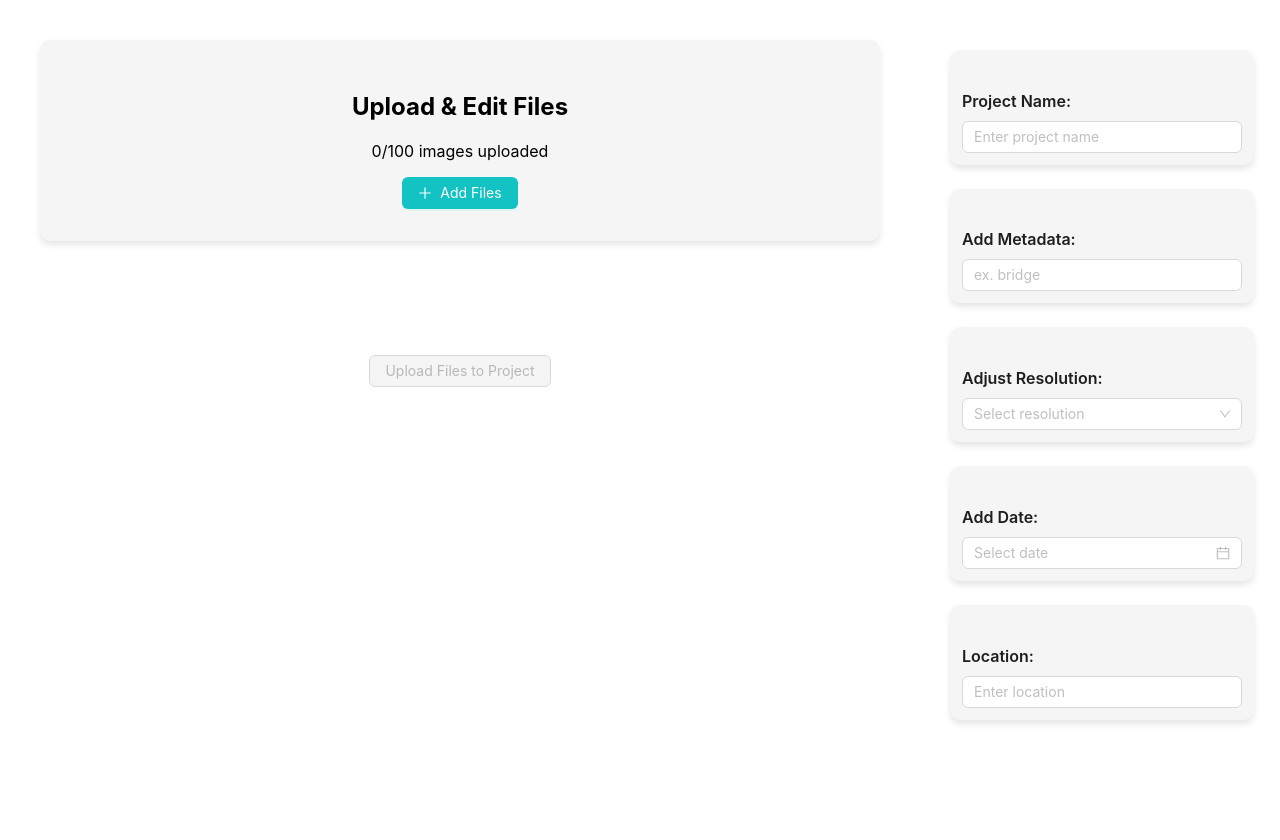
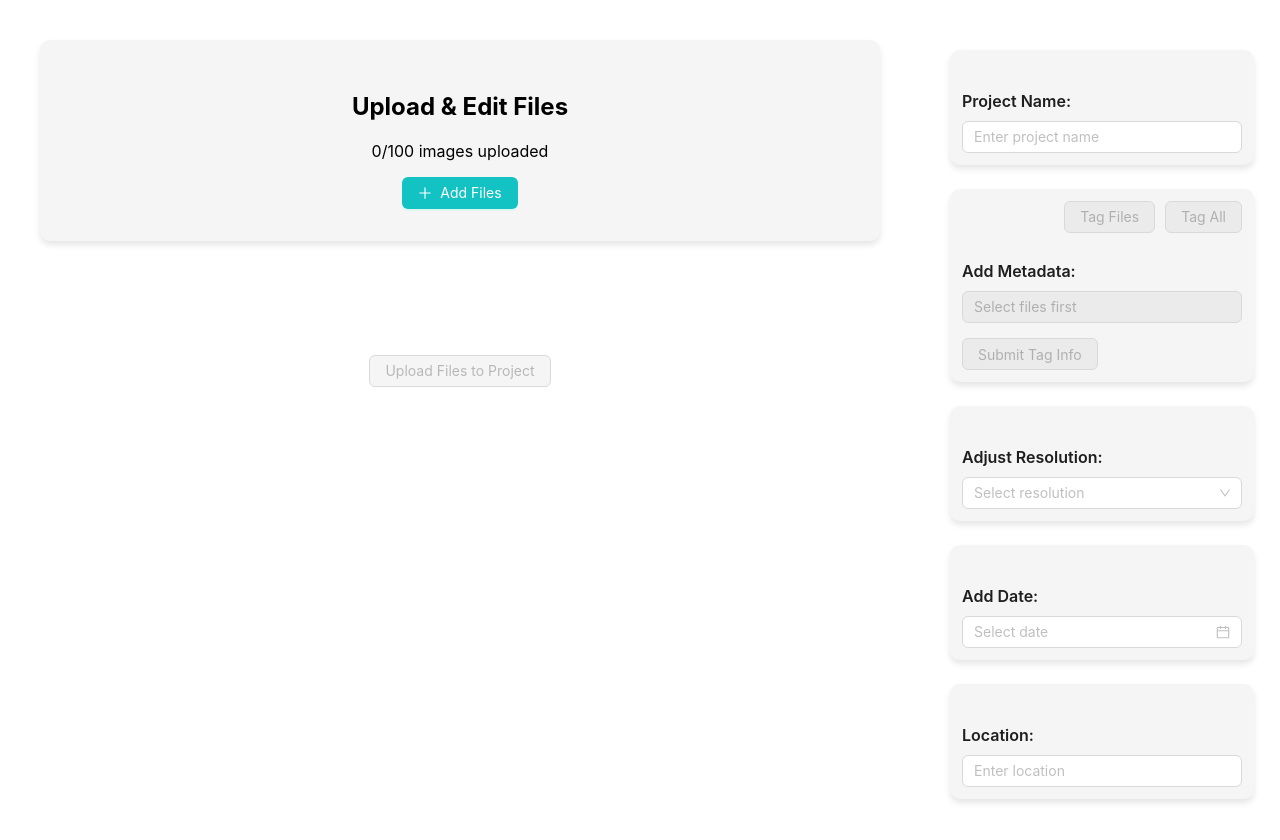
Before and after one commit to Sneaky-Breeky/Team-6-AE, a React (Create React App) app in the folder src/frontend/: page /#/user/uploadFiles in a window 1280 px wide. Built offline with nearby package versions, Linux system fonts and the light colour scheme.

Commit message:
add togging to file tag selection

```diff
--- a/src/frontend/src/pages/user/UserUpload.js
+++ b/src/frontend/src/pages/user/UserUpload.js
@@ -22,6 +22,9 @@ export default function UserUpload() {
     const [rotation, setRotation] = useState(0);
     const [editing, setEditing] = useState(false);
     const MAX_FILES = 100;
+    const [taggingMode, setTaggingMode] = useState(false);
+    const [selectedFiles, setSelectedFiles] = useState(new Set());
+
 
     const [projectName, setProjectName] = useState(null);
     const [metadataTagsInput, setMetadataTagsInput] = useState();
@@ -132,6 +135,43 @@ export default function UserUpload() {
         });
     };
 
+    const handleToggleTagging = () => {
+        setTaggingMode((prev) => !prev);
+        setSelectedFiles(new Set());
+    };
+
+
+
+    const toggleFileSelection = (fileObj) => {
+
+        const fileName = fileObj.file.name;
+        const updatedSelection = new Set(selectedFiles);
+
+        if (updatedSelection.has(fileName)) {
+            updatedSelection.delete(fileName);
+        } else {
+            updatedSelection.add(fileName);
+        }
+
+        setSelectedFiles(updatedSelection);
+    };
+
+    const handleTagAllFiles = () => {
+        setTaggingMode(true);
+
+        const allFiles = new Set(files.map(({ file }) => file.name));
+        setSelectedFiles(allFiles);
+    };
+
+    const handleSubmitTagInfo = () => {
+        // save all currently selected files's images and current tags
+        // create a box underneath metadata field containing # of images selected & tags
+        //selectedFiles
+    };
+
+
+
+
 
     return (
         <Box sx={{ display: 'flex', flexDirection: 'row', height: '100vh', padding: '20px', gap: '20px' }}>
@@ -166,6 +206,30 @@ export default function UserUpload() {
                     {files.map(({ file, preview }, index) => (
                         <div key={index} style={{ position: 'relative', width: '150px' }}>
                             <Image src={preview} width={150} preview={false} />
+                            {taggingMode && (
+                                <div
+                                    onClick={() => toggleFileSelection(files[index])}
+                                    style={{
+                                        position: 'absolute',
+                                        top: '5px',
+                                        right: '5px',
+                                        width: '24px',
+                                        height: '24px',
+                                        borderRadius: '50%',
+                                        backgroundColor: 'white',
+                                        display: 'flex',
+                                        alignItems: 'center',
+                                        justifyContent: 'center',
+                                        fontSize: '16px',
+                                        fontWeight: 'bold',
+                                        color: 'black',
+                                        cursor: 'pointer',
+                                    }}
+                                >
+                                    {selectedFiles.has(files[index].file.name) && '✔️'}
+                                </div>
+                            )}
+
                             <Button size="small" onClick={() => handleEditImage({ file, preview })}>Edit</Button>
                             <Button danger size="small" onClick={() => {
                                 confirmRemoveFile(files[index]);
@@ -228,12 +292,21 @@ export default function UserUpload() {
                 </Box>
 
                 <Box sx={metadataBoxStyle}>
+                    <Box sx={{ display: 'flex', justifyContent: 'flex-end', gap: '10px' }}>
+                        <Button type="primary" color="cyan" variant="solid" onClick={handleToggleTagging} disabled={files.length === 0}>
+                            {taggingMode ? "Cancel Tagging" : "Tag Files"}
+                        </Button>
+                        <Button type="primary" color="cyan" variant="solid" onClick={handleTagAllFiles} disabled={files.length === 0}>
+                            Tag All
+                        </Button>
+                    </Box>
                     <Title level={5}>Add Metadata:</Title>
                     <Input
-                        placeholder="ex. bridge"
+                        placeholder="Select files first"
                         value={metadataTagsInput}
                         onChange={(e) => setMetadataTagsInput(e.target.value)}
                         onPressEnter={handleMetadataTagAdd}
+                        disabled={selectedFiles.size === 0}
                     />
                     <Flex wrap="wrap" style={{ marginTop: '10px' }}>
                         {metadataTags.map((tag) => (
@@ -248,6 +321,11 @@ export default function UserUpload() {
                         ))
                         }
                     </Flex>
+                    <Box sx={{ marginTop: '15px' }}>
+                        <Button type="primary" color="cyan" variant="solid" onClick={handleSubmitTagInfo} disabled={selectedFiles.size === 0 || metadataTags.length === 0 || files.length === 0}>
+                            Submit Tag Info
+                        </Button>
+                    </Box>
                 </Box>
 
                 <Box sx={metadataBoxStyle}>
```
